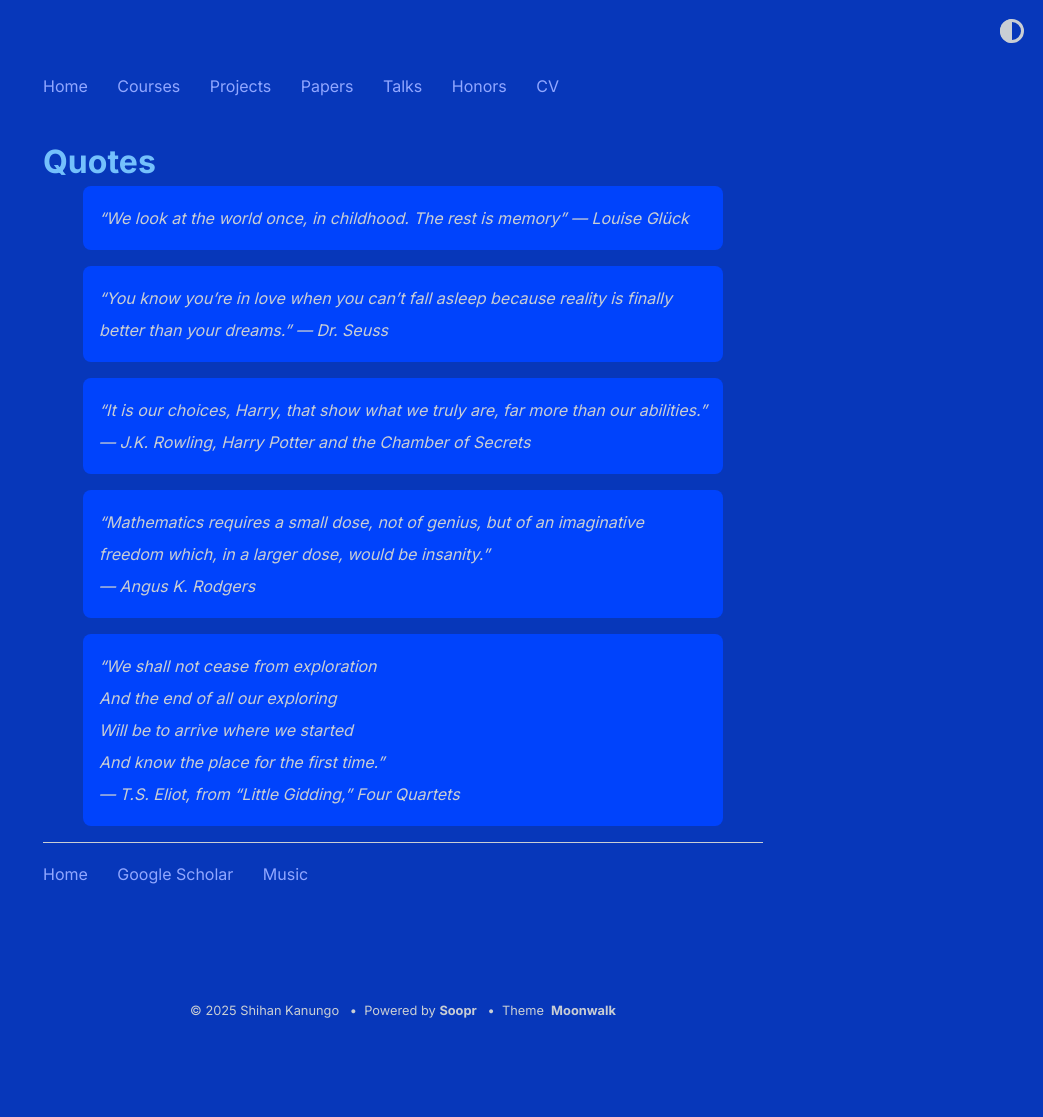
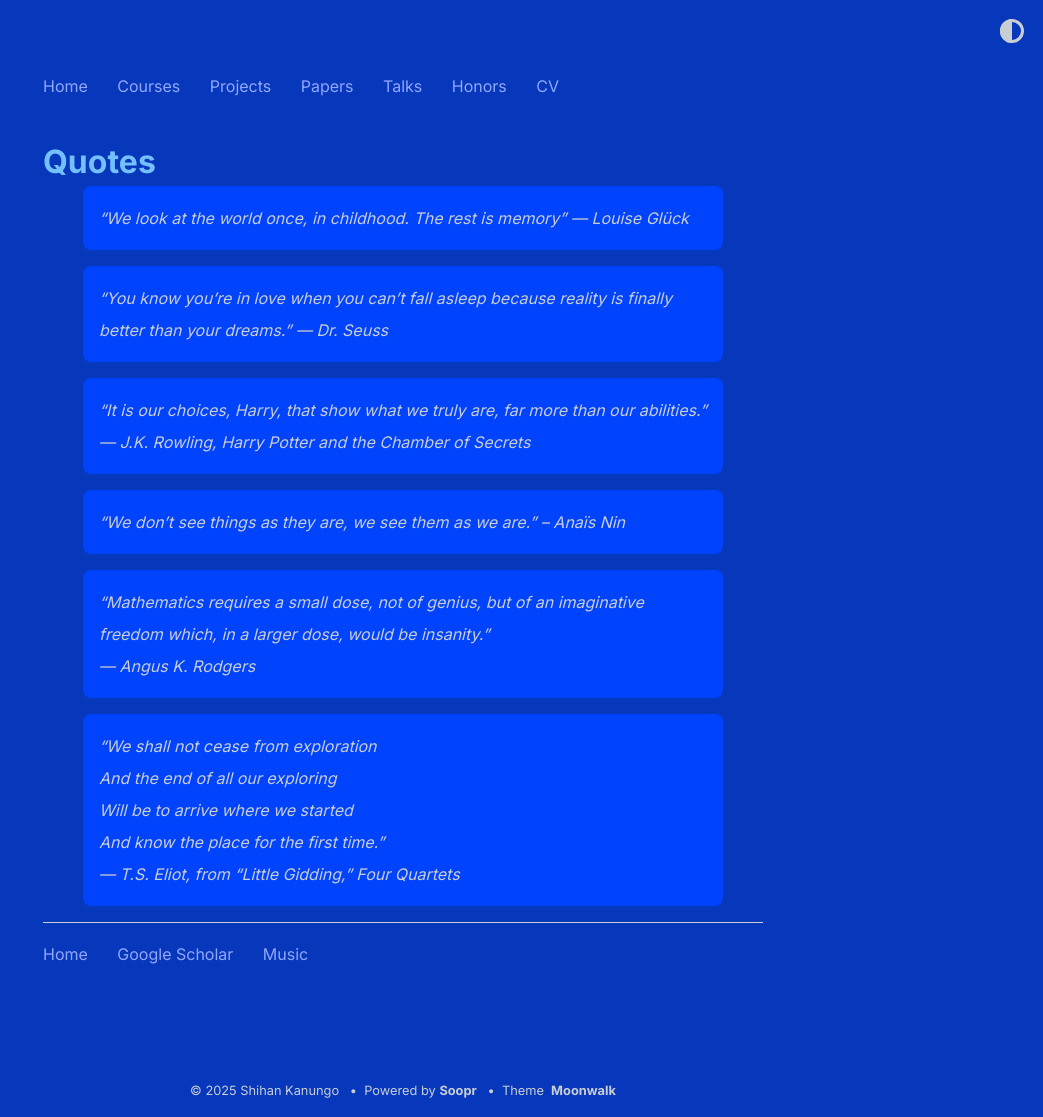
Before and after one commit to shihankanungo/shihankanungo.github.io, a Jekyll site: the page built from quotes.md, in a window 1280 px wide. Shown: the whole page, without its empty margins (237-1280 px from the left). Built offline with Jekyll 4.4.1, drawn with Linux system fonts in a browser that asks for light colours; before the commit the page ends 1037 px from its top, so only the background shows below that.

Commit message:
Update quotes.md

```diff
--- a/quotes.md
+++ b/quotes.md
@@ -9,6 +9,8 @@ title: Quotes
 
 > "It is our choices, Harry, that show what we truly are, far more than our abilities." --- J.K. Rowling, <i>Harry Potter and the Chamber of Secrets</i>
 
+> "We don't see things as they are, we see them as we are." -- Anaïs Nin
+
 > "Mathematics requires a small dose, not of genius, but of an imaginative freedom which, in a larger dose, would be insanity." <br> --- Angus K. Rodgers
 
 > "We shall not cease from exploration <br>
```
